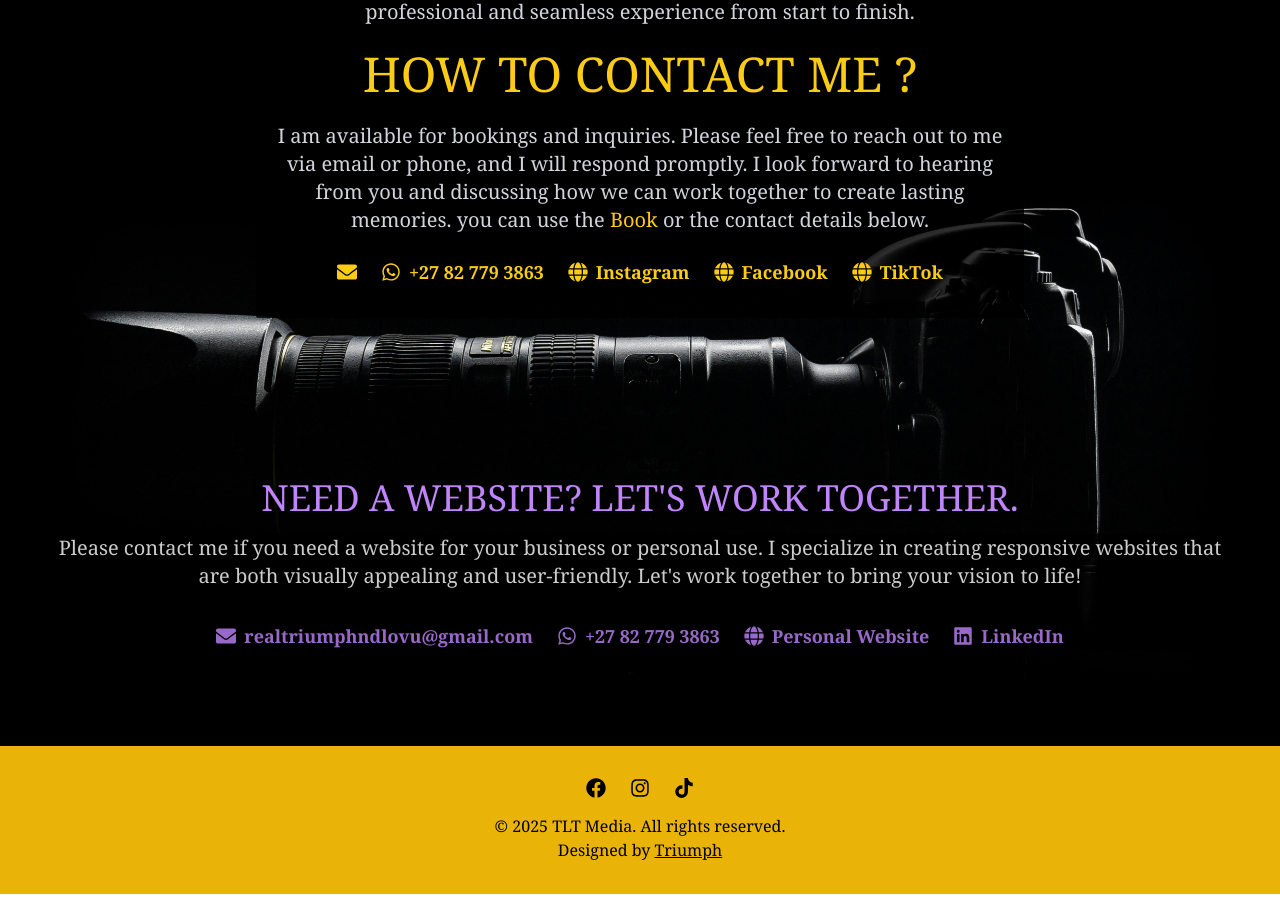
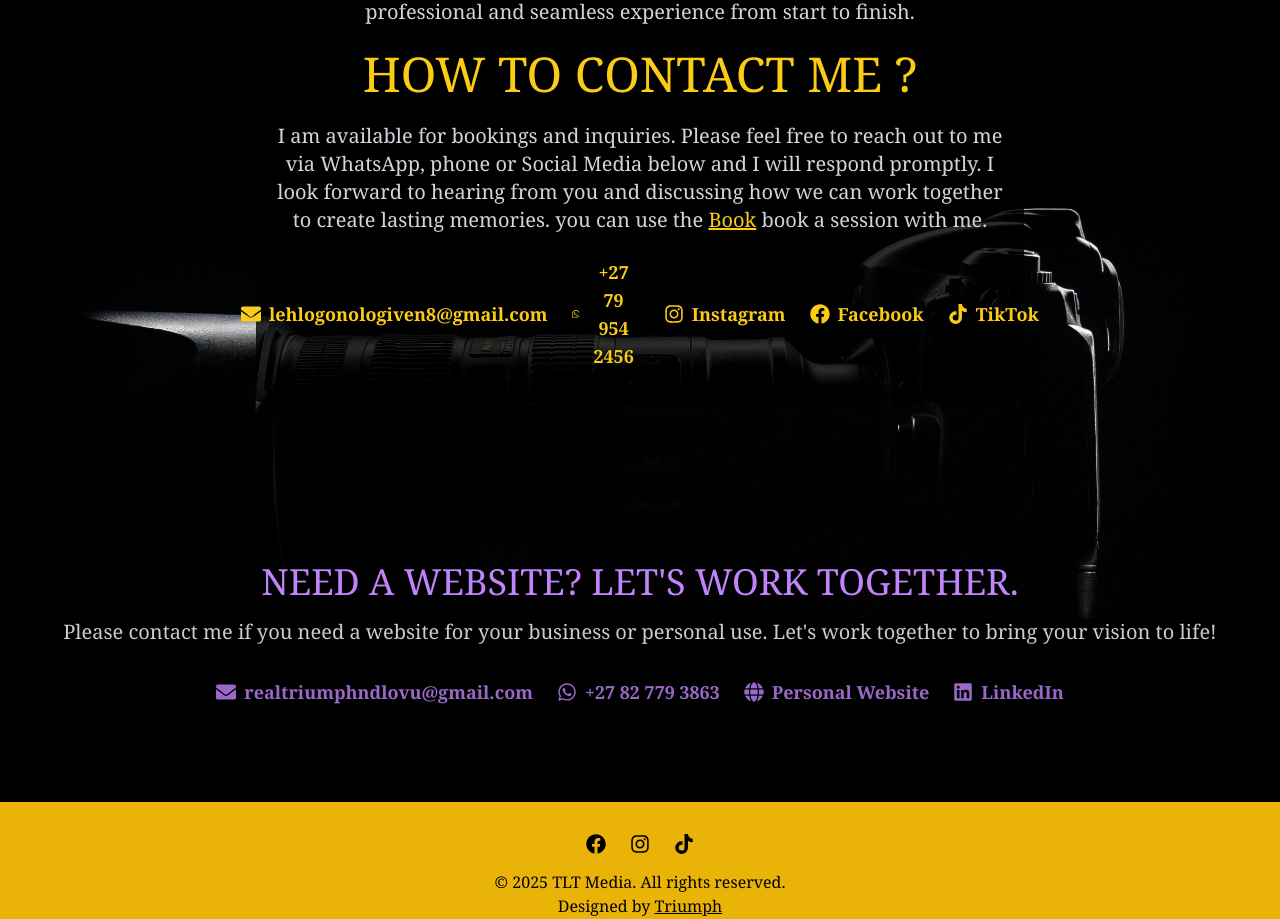
Before and after one commit to TriumphNdlovu/tlt-media, a Next.js app: page /about in a window 1280 px wide. Shown: the part 900-1819 px from the top of the page. Before the commit the page ends 1794 px from the top, so only its background shows below. Built offline with nearby package versions, Linux system fonts and the light colour scheme.

Commit message:
Refactor AboutPage component, update contact details and social media icons

```diff
--- a/src/app/about/page.tsx
+++ b/src/app/about/page.tsx
@@ -4,7 +4,7 @@ import { useState, useEffect } from 'react';
 import Image from 'next/image';
 import Navbar from '../components/Navbar';
 import Footer from '../components/Footer';
-import { FaArrowUp, FaEnvelope, FaGlobe, FaLinkedin, FaWhatsapp } from 'react-icons/fa';
+import { FaArrowUp, FaEnvelope, FaFacebook, FaGlobe, FaInstagram, FaLinkedin, FaTiktok, FaWhatsapp } from 'react-icons/fa';
 import Link from 'next/link';
 
 const AboutPage = () => {
@@ -70,8 +70,8 @@ const AboutPage = () => {
               How To Contact me ?
             </h1>
             <p className="text-base sm:text-lg md:text-xl text-gray-300 leading-relaxed max-w-3xl mx-auto mb-6 px-4">
-              I am available for bookings and inquiries. Please feel free to reach out to me via email or phone, and I will respond promptly. I look forward to hearing from you and discussing how we can work together to create lasting memories.
-              you can use the <Link href="/book"> <span className='text-yellow-400'>Book</span> </Link> or the contact details below.
+              I am available for bookings and inquiries. Please feel free to reach out to me via WhatsApp, phone or Social Media below and I will respond promptly. I look forward to hearing from you and discussing how we can work together to create lasting memories.
+              you can use the <Link href="/book"> <span className='text-yellow-400 underline'>Book</span> </Link> book a session with me.
             </p>
 
             <div className="flex flex-col sm:flex-row justify-center gap-6 mb-8">
@@ -81,15 +81,16 @@ const AboutPage = () => {
                 className="flex items-center gap-2 text-yellow-400 text-lg font-semibold hover:underline transition-colors"
               >
                 <FaEnvelope className="text-xl" />
+                lehlogonologiven8@gmail.com
               </a>
 
                 {/* Whatsapp */}
                 <a
-                  href="https://wa.me/+27827793863"
+                  href="https://wa.me/+27799542456"
                   className="flex items-center gap-2 text-yellow-400 text-lg font-semibold hover:underline transition-colors"
                 >
                   <FaWhatsapp className="text-xl" />
-                  +27 82 779 3863
+                  +27 79 954 2456
                 </a>
 
                   {/* Instagram */}
@@ -99,7 +100,7 @@ const AboutPage = () => {
                     rel="noopener noreferrer"
                     className="flex items-center gap-2 text-yellow-400 text-lg font-semibold hover:underline transition-colors"
                   >
-                    <FaGlobe className="text-xl" />
+                    <FaInstagram className="text-xl" />
                     Instagram
                   </a>
 
@@ -110,7 +111,7 @@ const AboutPage = () => {
                       rel="noopener noreferrer"
                       className="flex items-center gap-2 text-yellow-400 text-lg font-semibold hover:underline transition-colors"
                     >
-                      <FaGlobe className="text-xl" />
+                      <FaFacebook className="text-xl" />
                       Facebook
                     </a>
 
@@ -121,7 +122,7 @@ const AboutPage = () => {
                       rel="noopener noreferrer"
                       className="flex items-center gap-2 text-yellow-400 text-lg font-semibold hover:underline transition-colors"
                     >
-                      <FaGlobe className="text-xl" />
+                      <FaTiktok className="text-xl" />
                       TikTok
                     </a>
             </div>
@@ -139,7 +140,7 @@ const AboutPage = () => {
             </h2>
             <div className='bg-black opacity-80'>
               <p className="text-base sm:text-lg md:text-xl text-white leading-relaxed mb-8 px-4">
-                Please contact me if you need a website for your business or personal use. I specialize in creating responsive websites that are both visually appealing and user-friendly. Let's work together to bring your vision to life!
+                Please contact me if you need a website for your business or personal use. Let's work together to bring your vision to life!
               </p>
 
             <div className="flex flex-col sm:flex-row justify-center gap-6 mb-8">
--- a/src/app/api/sendEmail/route.ts
+++ b/src/app/api/sendEmail/route.ts
@@ -23,7 +23,7 @@ export async function POST(request: Request) {
       location: `My Studio or ${name}'s Location`,
       status: 'CONFIRMED' as EventStatus,
       organizer: { name: 'Hlogi', email: process.env.EMAIL_USER! },
-      attendees: [{ name, email }, { name: 'Hlogi', email: process.env.EMAIL_USER! }],
+      attendees: [{ name, email }, { name: 'Hlogi', email: "lehlogonologiven8@gmail.com" }],
     };
 
     // Generate the .ics file content
@@ -51,7 +51,7 @@ export async function POST(request: Request) {
     // Email content
     const mailOptions = {
       from: process.env.EMAIL_USER,
-      to: [process.env.EMAIL_USER, email],
+      to: ["lehlogonologiven8@gmail.com", email],
       subject: `New Booking Request from ${name}`,
       text: `
         Name: ${name}
```
